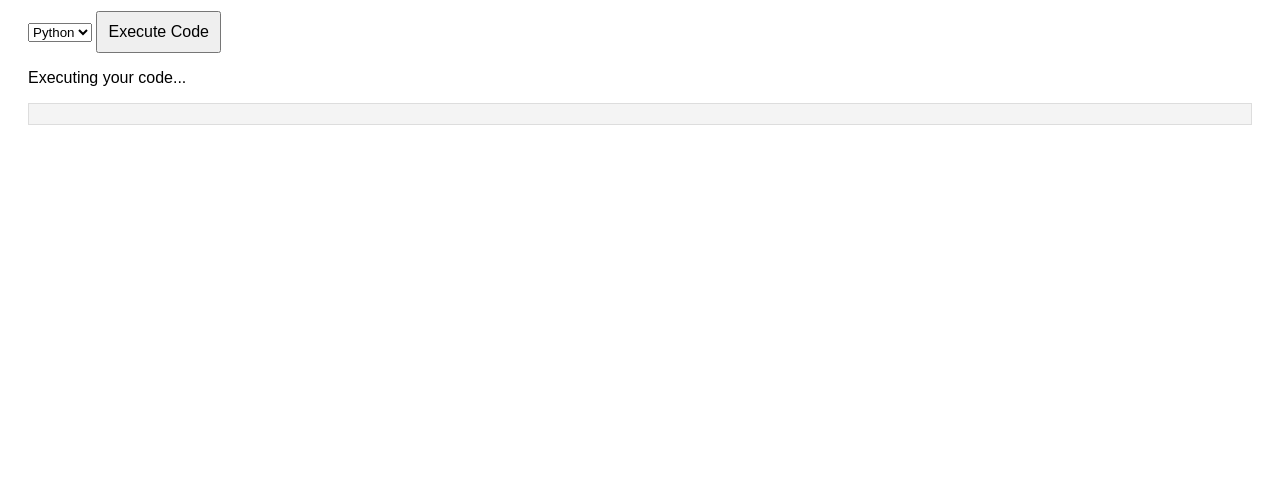
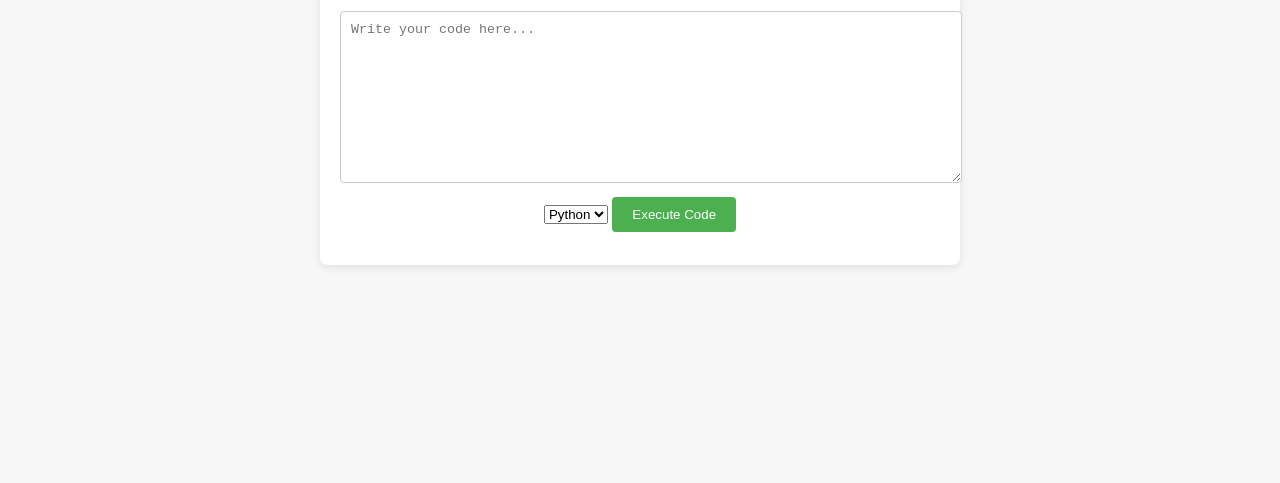
Before and after one commit to Prakashkuvvam/SandBox-001, a plain HTML site: page frontend/index.html in a window 1280 px wide. Shown: the part 317-800 px from the top of the page. Drawn offline with Linux system fonts and the light colour scheme.

Commit message:
Update style.css

```diff
--- a/frontend/style.css
+++ b/frontend/style.css
@@ -1,22 +1,72 @@
+/* Styles for the page */
 body {
     font-family: Arial, sans-serif;
+    margin: 0;
+    padding: 0;
+    display: flex;
+    justify-content: center;
+    align-items: center;
+    height: 100vh;
+    background-color: #f7f7f7;
+}
+
+#container {
+    text-align: center;
+    width: 80%;
+    max-width: 600px;
     padding: 20px;
+    background-color: white;
+    border-radius: 8px;
+    box-shadow: 0 2px 10px rgba(0, 0, 0, 0.1);
 }
 
 textarea {
     width: 100%;
-    height: 200px;
+    margin: 10px 0;
+    padding: 10px;
+    border: 1px solid #ccc;
+    border-radius: 4px;
+}
+
+button {
+    padding: 10px 20px;
+    background-color: #4CAF50;
+    color: white;
+    border: none;
+    border-radius: 4px;
+    cursor: pointer;
+}
+
+button:hover {
+    background-color: #45a049;
+}
+
+/* Spinner styles */
+#loading {
+    display: none; /* Initially hidden */
+    padding: 20px;
+}
+
+#loading p {
+    font-size: 1.2em;
     margin-bottom: 10px;
 }
 
-button {
-    padding: 10px;
-    font-size: 16px;
-    cursor: pointer;
+.spinner {
+    border: 4px solid #f3f3f3; /* Light gray */
+    border-top: 4px solid #3498db; /* Blue */
+    border-radius: 50%;
+    width: 40px;
+    height: 40px;
+    animation: spin 2s linear infinite;
 }
 
-pre {
-    background-color: #f4f4f4;
-    padding: 10px;
-    border: 1px solid #ddd;
+/* Spinner animation */
+@keyframes spin {
+    0% { transform: rotate(0deg); }
+    100% { transform: rotate(360deg); }
 }
+
+.hidden {
+    display: none;
+}
```
